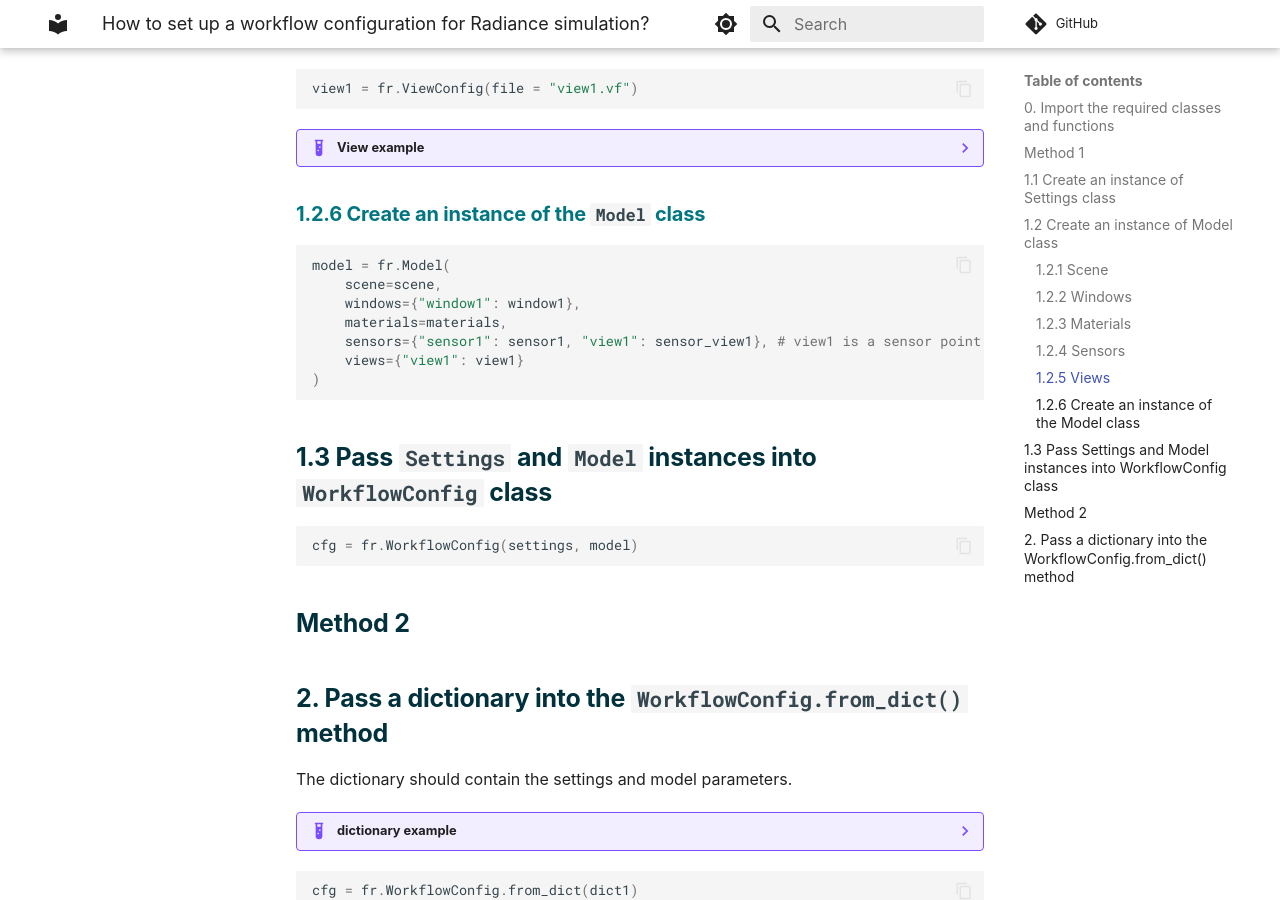
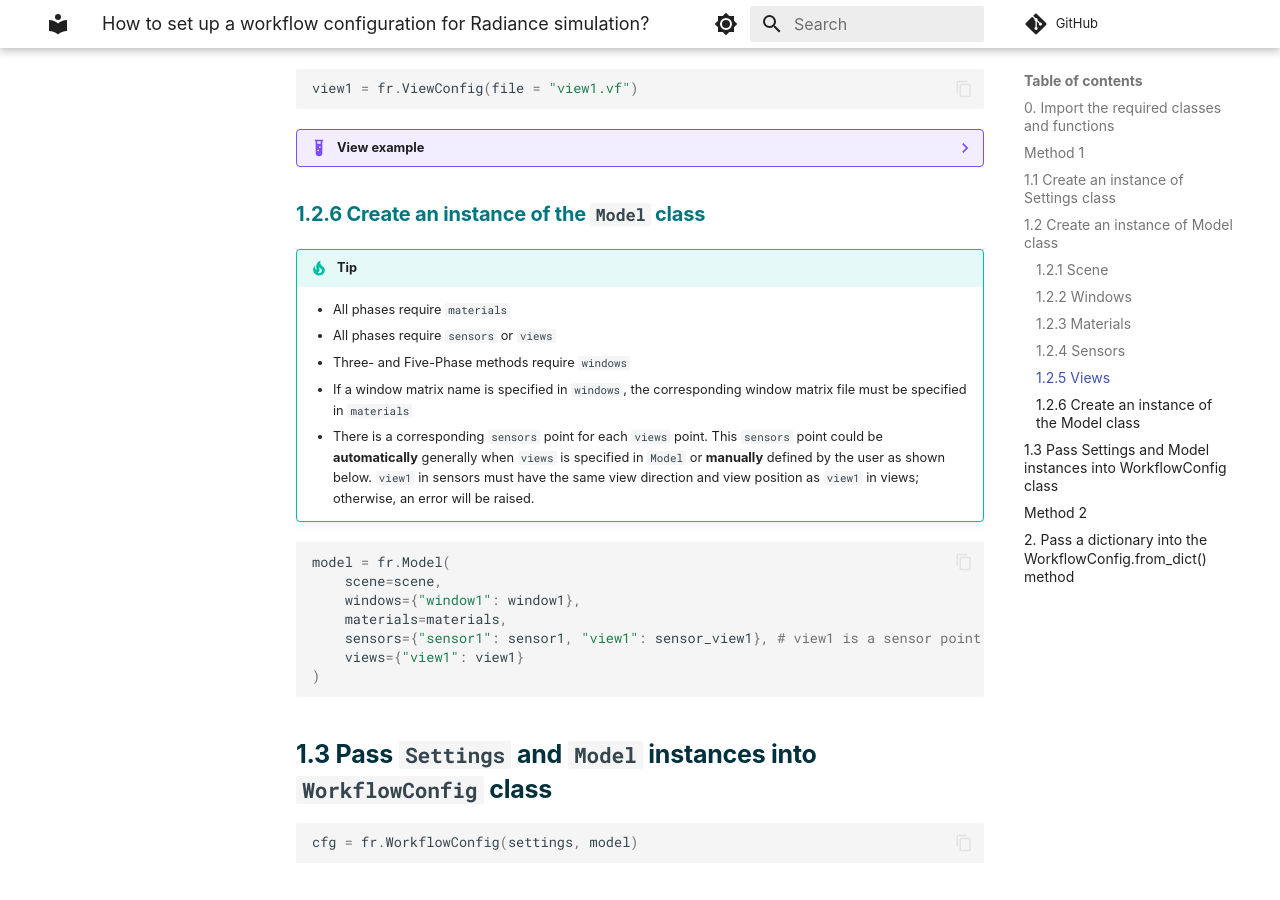
Before and after one commit to LBNL-ETA/frads, an MkDocs documentation site: the page built from docs/how-to/guide_rad2.md, in a window 1280 px wide and 900 px high, scrolled down 3086 px. Built offline with MkDocs 1.6.1 and Material for MkDocs 9.7.7, drawn with Linux system fonts in a browser that asks for light colours; some web fonts are replaced; comment, search, counter and statistics services are not loaded.

Commit message:
doc(guide_rad2): update

````diff
--- a/docs/how-to/guide_rad2.md
+++ b/docs/how-to/guide_rad2.md
@@ -218,6 +218,13 @@ view1 = fr.ViewConfig(file = "view1.vf")
 
 ### 1.2.6 Create an instance of the `Model` class
 
+!!! tip
+    * All phases require `materials`
+    * All phases require `sensors` or `views`
+    * Three- and Five-Phase methods require `windows`
+    * If a window matrix name is specified in `windows`, the corresponding window matrix file must be specified in `materials`
+    * There is a corresponding `sensors` point for each `views` point. This `sensors` point could be **automatically** generally when `views` is specified in `Model` or **manually** defined by the user as shown below. `view1` in sensors must have the same view direction and view position as `view1` in views; otherwise, an error will be raised.
+
 ```python
 model = fr.Model(
     scene=scene,
````
